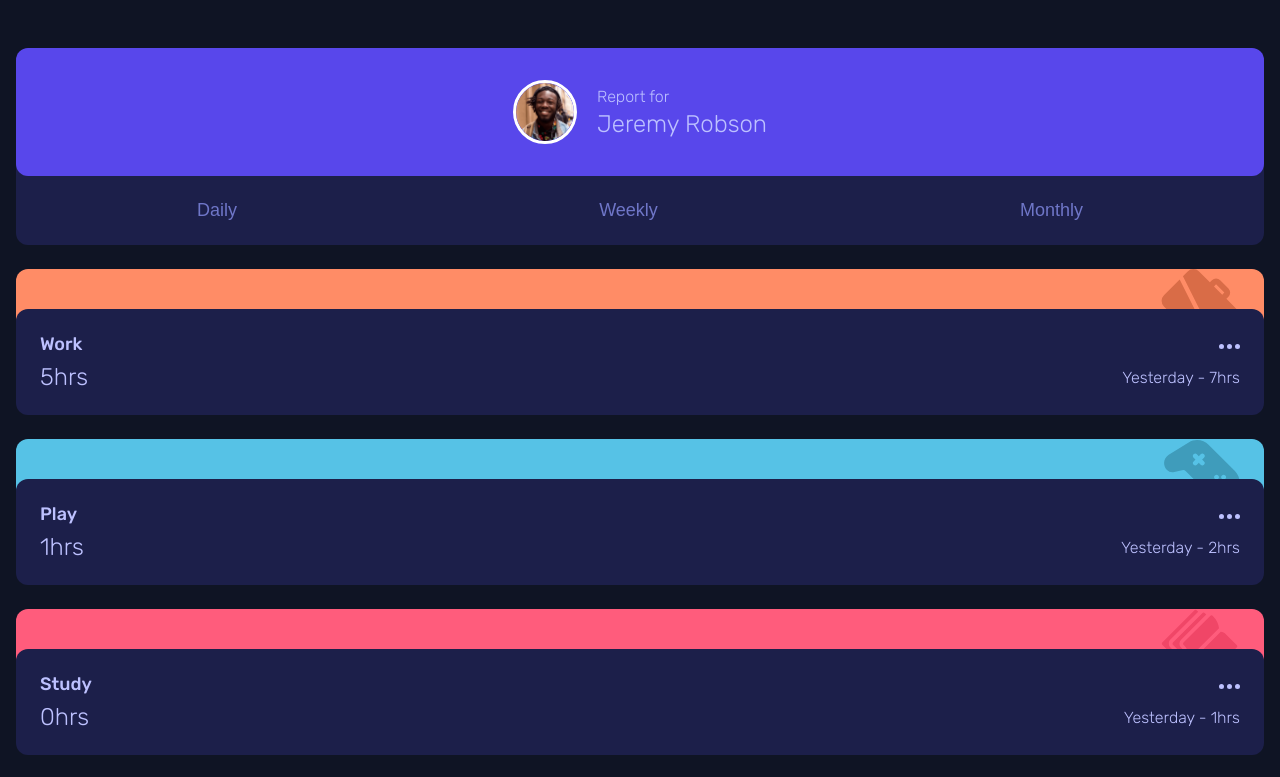
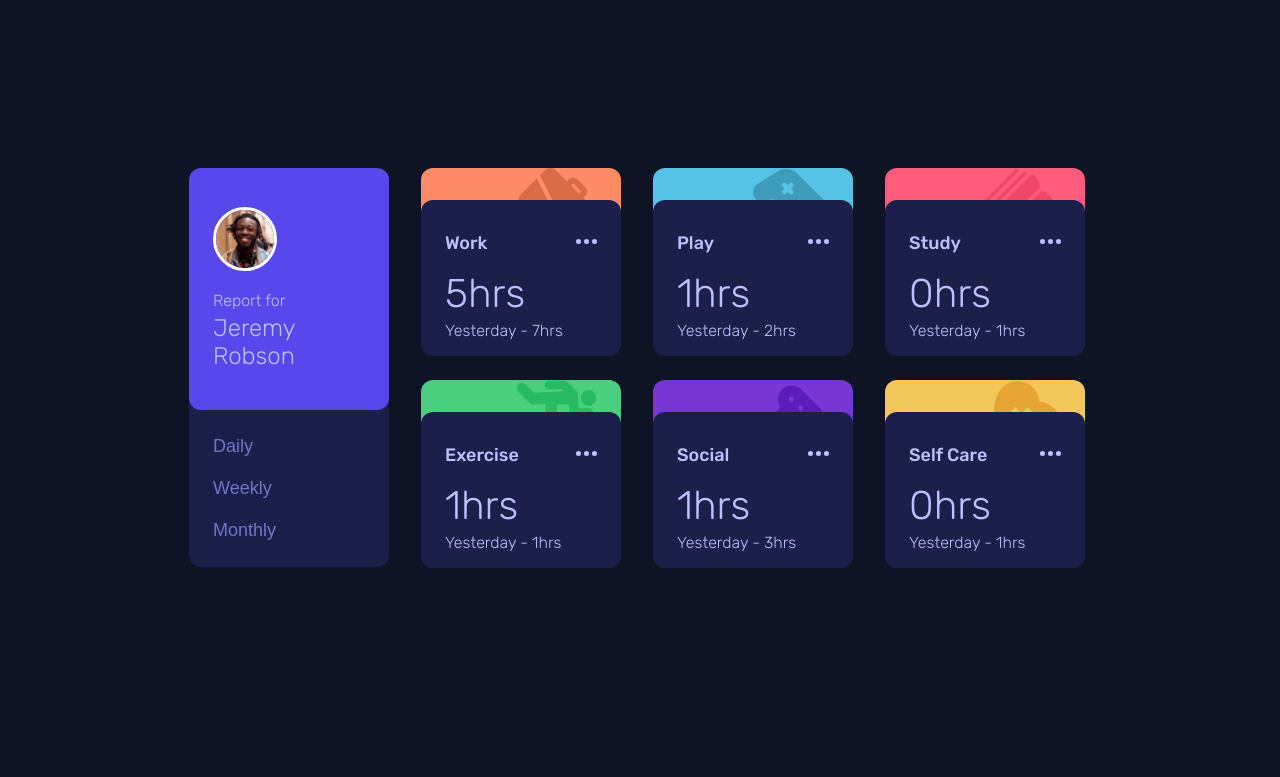
Before and after one commit to Niisari/time-tracking-dashboard-main, a plain HTML site: page src/app/index.html in a window 1280 px wide. Shown: the top 777 px of the page. Drawn offline with Linux system fonts and the light colour scheme.

Commit message:
finished desktop media query

```diff
--- a/src/app/global.css
+++ b/src/app/global.css
@@ -78,6 +78,7 @@ h1, h2, h3, h4, h5, h6 {
   grid-template-columns: 1fr;
 
   gap: 4rem;
+  position: relative;
 }
 
 .profile__section {
@@ -258,3 +259,94 @@ h1, h2, h3, h4, h5, h6 {
 .time__activity--self-care::after {
   content: url('../app/assets/images/icon-self-care.svg');
 }
+/* Desktop - Laptop */
+@media (min-width: 62rem) {
+  .time__dashboard,
+  .time__body {
+    grid-template-columns: repeat(3, 1fr);
+    grid-template-rows: repeat(3, 0.15fr);
+    max-width: 59.375rem;
+    margin: 0 auto;
+    gap: 2rem;
+  }
+
+  .time__dashboard {
+    padding: 21vh 1.5rem;
+  }
+
+  .time__body {
+    top: 2rem;
+  }
+
+  .profile__section {
+    display: grid;
+    width: 12.5rem;
+  }
+
+  .profile__wrapper{
+    flex-direction: column;
+    align-items: flex-start;
+  }
+
+  .profile__timeframe {
+    flex-direction: column;
+    align-items: flex-start;
+
+    padding-left: 1.5rem;
+    gap: 1rem;
+  }
+
+  .time__activity {
+    width: 12.5rem;
+  }
+
+  .time__activity--exercise,
+  .time__activity--social,
+  .time__activity--self-care {
+    top: 1.5rem;
+  }
+
+  .time__activity--work::before,
+  .time__activity--play::before,
+  .time__activity--study::before,
+  .time__activity--exercise::before,
+  .time__activity--social::before,
+  .time__activity--self-care::before {
+
+    height: 4.375rem;
+    top: -2rem;
+  }
+
+  .time__activity--work::after,
+  .time__activity--play::after,
+  .time__activity--study::after,
+  .time__activity--exercise::after,
+  .time__activity--social::after,
+  .time__activity--self-care::after {
+    top: -2rem;
+  }
+
+  .time__activity-info {
+    flex-direction: column;
+    align-items:  flex-start;
+
+    top: 0.5rem;
+    position: relative;
+  }
+
+  .time__activity-menu {
+    position: absolute;
+    top: 0;
+    right: 0;
+  }
+
+  .time__activity-hours {
+    font-size: 2.5rem;
+    margin-top: 1rem;
+  }
+
+  .time__activity-previous {
+    margin-top: 0.25rem;
+  }
+
+}
```
Also changed, not shown: src/app/index.html (+1 -1 lines).
